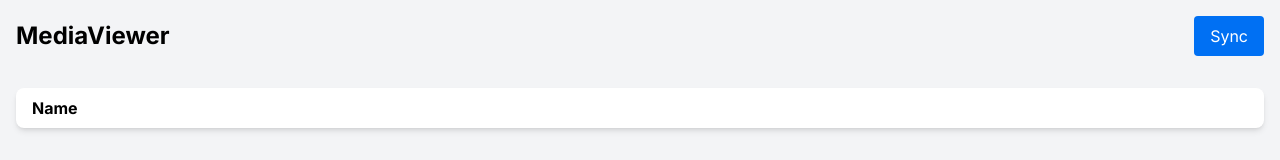
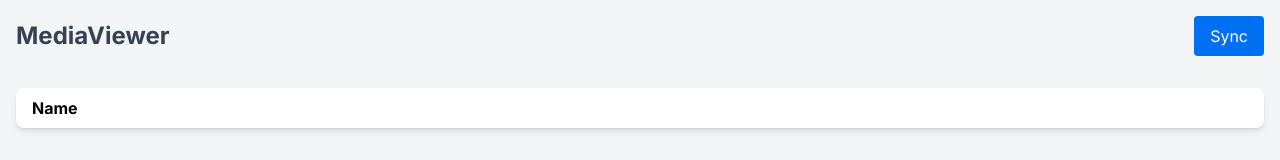
Before and after one commit to allash/next-media-viewer, a Next.js app: page / in a window 1280 px wide. Shown: the top 160 px of the page. Built offline with nearby package versions, Linux system fonts and the light colour scheme; a web font is replaced by a local one.

Commit message:
update logo text color

```diff
--- a/app/page.tsx
+++ b/app/page.tsx
@@ -78,7 +78,7 @@ export default function CoursesPage() {
     <>
       <div className="container mx-auto p-4">
         <div className="mb-4 flex items-center justify-between">
-          <h1 className="mb-4 text-2xl font-bold">MediaViewer</h1>
+          <h1 className="mb-4 text-2xl font-bold text-gray-700">MediaViewer</h1>
 
           <button
             className="mb-4 rounded bg-blue-500 px-4 py-2 text-white"
--- a/app/ui/dashboard/sidebar.tsx
+++ b/app/ui/dashboard/sidebar.tsx
@@ -6,7 +6,7 @@ const Sidebar: React.FC<ItemProps> = ({ id, items }) => {
   return (
     <div className="hidden w-96 flex-col bg-gray-100 md:flex">
       <div className="flex h-16 items-center justify-center bg-gray-300 ">
-        <Link href={'/'} className="font-bold uppercase text-gray-900">
+        <Link href={'/'} className="font-bold uppercase text-gray-700">
           MediaViewer
         </Link>
       </div>
```
